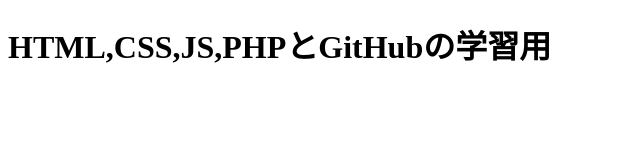
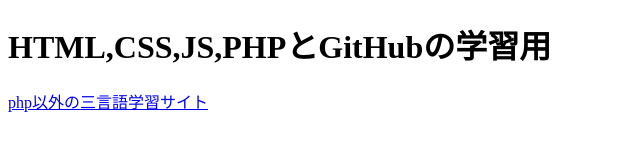
Before and after one commit to create-alt/practice, a plain HTML site: page index.html in a window 1280 px wide. Shown: the whole page, without its empty margins (0-640 px from the left). Drawn offline with Linux system fonts and the light colour scheme.

Commit message:
Update index.html

```diff
--- a/index.html
+++ b/index.html
@@ -6,6 +6,6 @@
 </head>
 <body>
     <h1>HTML,CSS,JS,PHPとGitHubの学習用</h1>
-
+    <p><a href="https://developer.mozilla.org/ja/docs/Learn/Getting_started_with_the_web/HTML_basics">php以外の三言語学習サイト</a></p>
 </body>
 </html>
```
